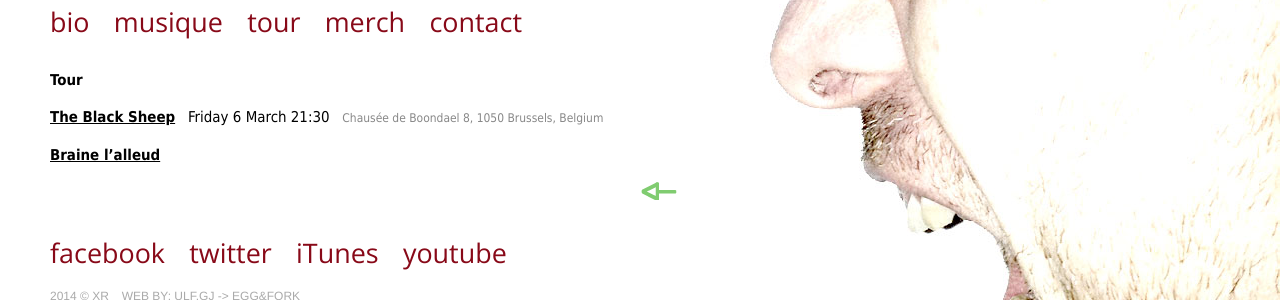
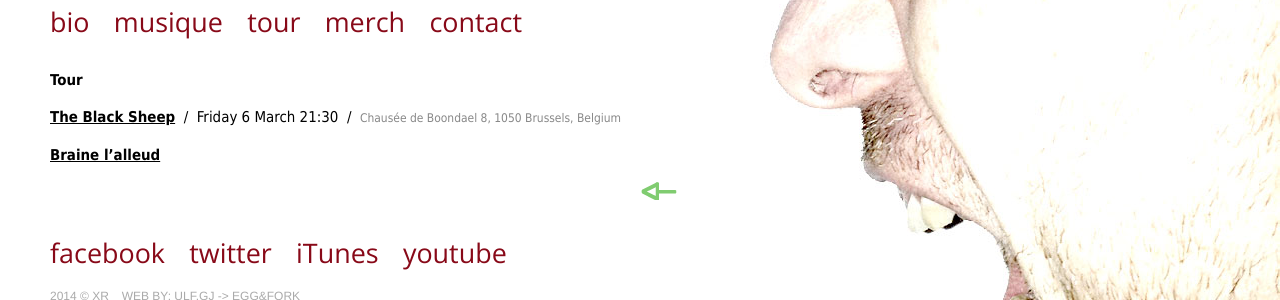
Before and after one commit to ulfgj/ulfgj.github.io, a Jekyll site: the page built from tour.html, in a window 1280 px wide. Shown: the part 316-616 px from the top of the page. Built offline with Jekyll 4.4.1, drawn with Linux system fonts in a browser that asks for light colours; some web fonts are replaced; Markdown is read by kramdown in place of the engine named in the settings.

Commit message:
tour page layout

```diff
--- a/tour.html
+++ b/tour.html
@@ -5,7 +5,7 @@
 
 <div id="home tour">
     <h4>Tour</h4>
-    <p><a href="http://www.facebook.com/events/1407407912895070/" target="_blank"><strong>The Black Sheep</strong></a> &nbsp; Friday 6 March 21:30 &nbsp; <span class="gig_addr">Chausée de Boondael 8, 1050 Brussels, Belgium</span></p>
+    <p><a href="http://www.facebook.com/events/1407407912895070/" target="_blank"><strong>The Black Sheep</strong></a> &nbsp;/&nbsp; Friday 6 March 21:30 &nbsp;/&nbsp; <span class="gig_addr">Chausée de Boondael 8, 1050 Brussels, Belgium</span></p>
     <p><a href="http://www.facebook.com/events/1575553179324857/" target="_blank"><strong>Braine l’alleud</strong></a></p>
 </div>
 
```
